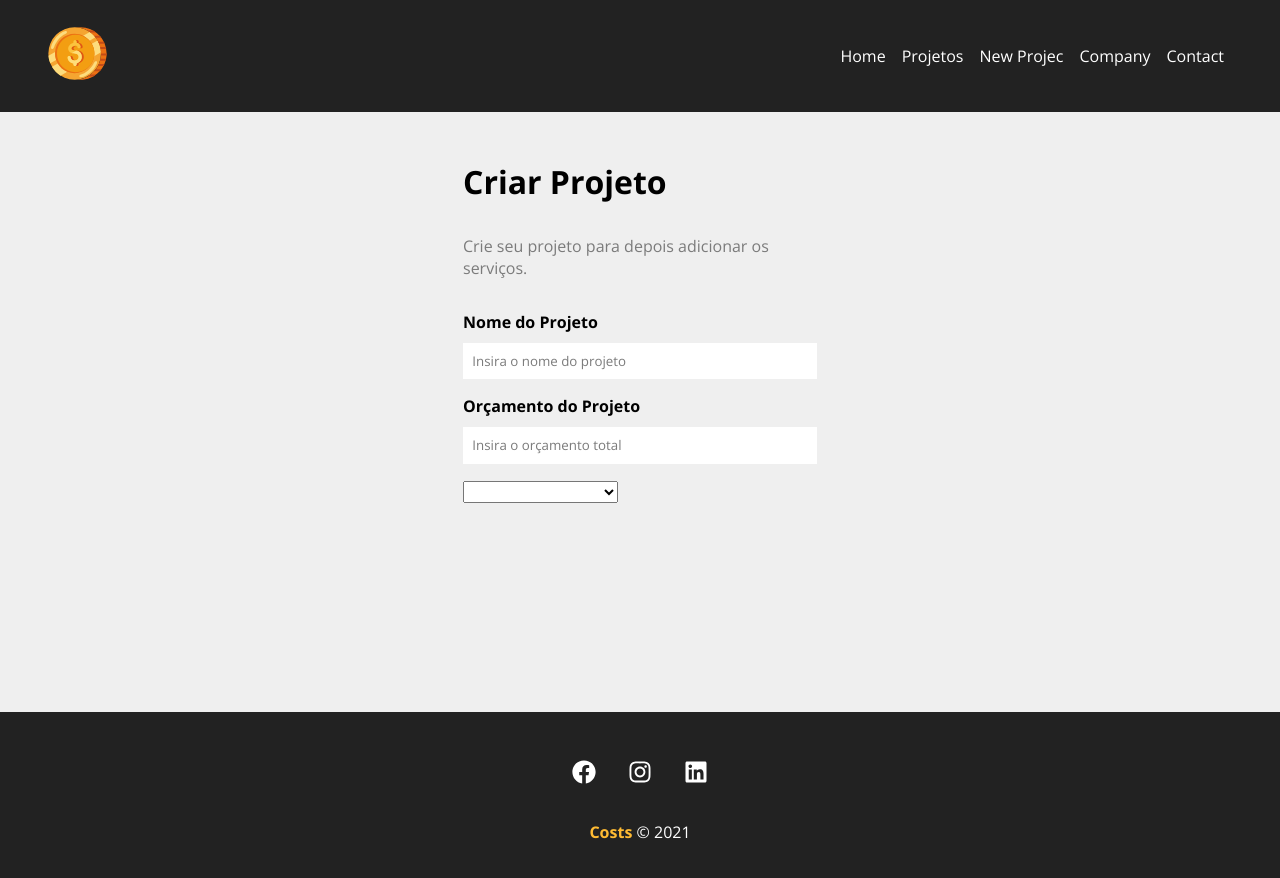
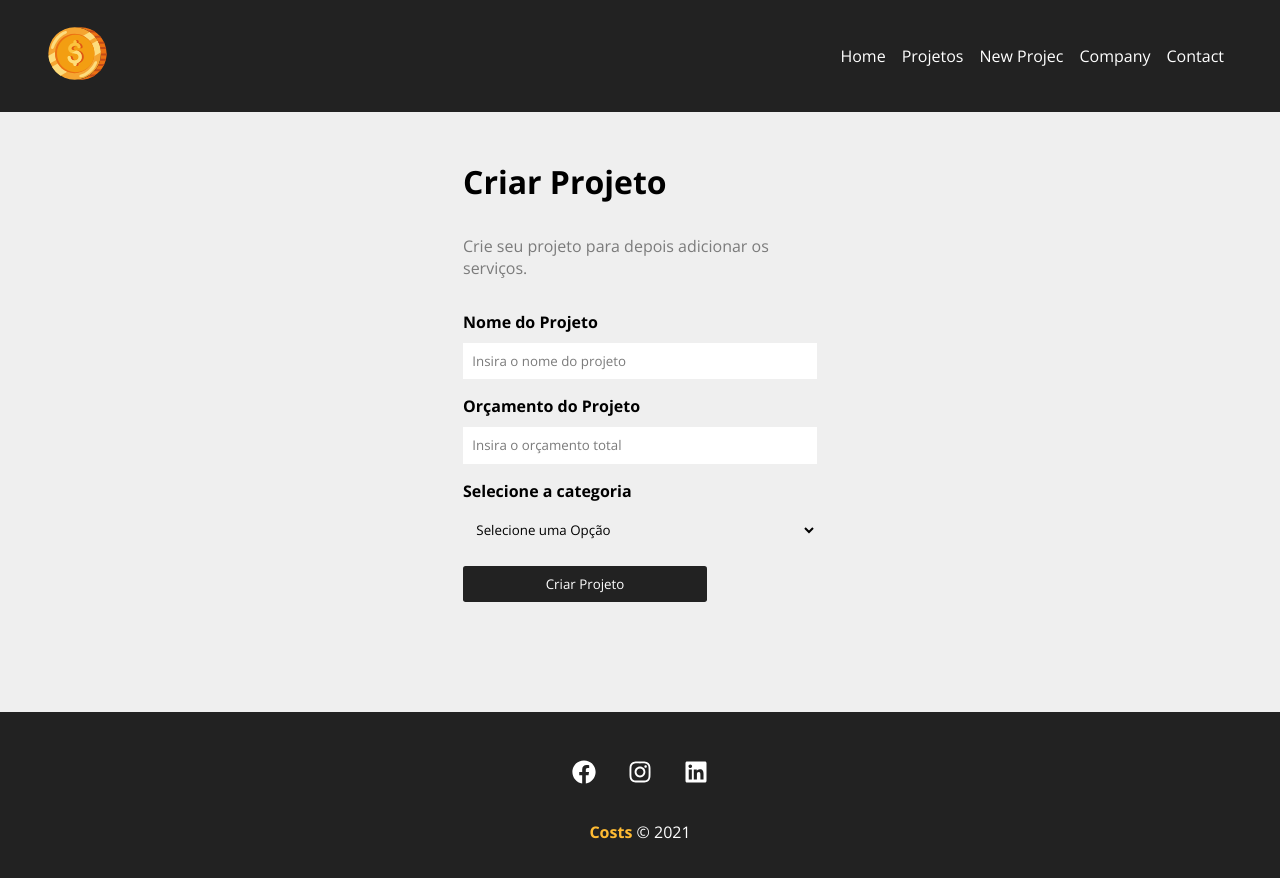
Before and after one commit to Aline12Lima/costs, a React (Create React App) app: page /newproject in a window 1280 px wide. Shown: the top 878 px of the page. Built offline with nearby package versions, Linux system fonts and the light colour scheme.

Commit message:
Ajustes de inputs e button do form

```diff
--- a/src/App.js
+++ b/src/App.js
@@ -1,12 +1,12 @@
 import {  BrowserRouter as Router, Route, Link, Routes} from 'react-router-dom'
 import Home from './components/Pages/Home.js'
-import  Company from './components/Pages/Company.js'
+import Company from './components/Pages/Company.js'
 import Contact from './components/Pages/Contact.js'
 import NewProject from './components/Pages/NewProject.js'
 import Projects from './components/Pages/Projects.js'
 import Container from './components/Layout/Container.js'
-import Navbar from './components/Layout/Navbar.js'
-import Footer from './components/Layout/Footer.js'
+import Navbar from './components/nav/Navbar.js'
+import Footer from './components/footer/Footer.js'
 
 function App() {
   return (
--- a/src/components/Pages/NewProject.js
+++ b/src/components/Pages/NewProject.js
@@ -7,8 +7,9 @@ function NewProject(){
     <div className={styles.newproject_div}>
         <h1>Criar Projeto</h1>
         <p> Crie seu projeto para depois adicionar os serviços.</p>
-        <FormProject/>
-    </div>)
+        <FormProject btnText="Criar Projeto"/>
+    </div>
+    )
 }
 
 export default NewProject
--- /dev/null
+++ b/src/components/button/Button.js
@@ -0,0 +1,11 @@
+import Style from './Button.module.css'
+
+function Button(){
+    return(
+        <div>
+            <button className={Style.button_form}> Criar Projeto</button>
+        </div>
+    )
+}
+
+export default Button
--- /dev/null
+++ b/src/components/button/Button.module.css
@@ -0,0 +1,17 @@
+.button_form{
+    background-color: #222;
+    color: #ffff;
+    padding:  0.7em 1.2em;
+    text-decoration: none;
+    transition: 0.5s;
+    cursor: pointer;
+    border: none;
+    border-radius: 0.2em;
+    width: 244px;
+
+
+}
+
+button::hover_form{
+    color: #ffbb33;
+}
--- a/src/components/Layout/Navbar.js
+++ b/src/components/nav/Navbar.js
@@ -1,5 +1,5 @@
 import { Link } from "react-router-dom"
-import Container from "./Container"
+import Container from "../Layout/Container"
 
 import styles from './Navbar.module.css'
 import moeda from '../../img/moeda.svg'
--- a/src/components/project/FormProject.js
+++ b/src/components/project/FormProject.js
@@ -1,7 +1,9 @@
 import style from './FormProject.module.css'
 import Input from '../form/Input'
+import Select from '../select/Select'
+import Button from '../button/Button'
 
-function FormProject(){
+function FormProject(btnText){
     return(
     <form className={style.form}>
         <Input
@@ -15,12 +17,13 @@ function FormProject(){
          name='budget'
          placeholder='Insira o orçamento total'/>
 
+        <Select
+         name='category_id'
+         text="Selecione a categoria"
 
-        <div className={style.select}>
-        <select name="category_id">
-         <option disabled> Selecione a Categoria</option>
-        </select>
-        </div>
+        />
+        <Button text={btnText}/>
+
 
 
     </form>
--- a/src/components/select/Select.module.css
+++ b/src/components/select/Select.module.css
@@ -11,12 +11,8 @@
 
 }
 
-.form_control input{
+.form_control select{
     padding: 0.7em;
     border: none;
 
 }
-
-.form_control input::placeholder{
-   color: #7b7b7b;
-}
```
Also changed, not shown: src/components/footer/Footer.js (renamed from src/components/Layout/Footer.js), src/components/footer/Footer.module.css (renamed from src/components/Layout/Footer.module.css), src/components/nav/Navbar.module.css (renamed from src/components/Layout/Navbar.module.css).
